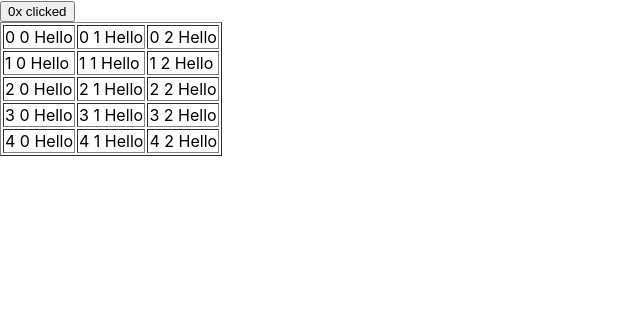
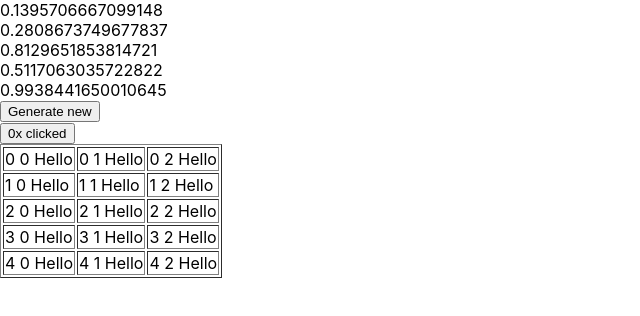
Before and after one commit to MartinNuc/react-course-2023-03-23, a React (Create React App) app: page / in a window 1280 px wide. Shown: the top 316 px of the page, without its empty margins (0-640 px from the left). Built offline with nearby package versions, Linux system fonts and the light colour scheme.

Commit message:
number generator

```diff
--- a/src/App.js
+++ b/src/App.js
@@ -1,9 +1,11 @@
 import './App.css';
 import { Table } from './table/Table';
 import { CounterButton } from './counter-button/CounterButton';
+import {NumberGeneratorFn} from './number-generator/NumberGeneratorFn';
 
 function App() {
   return <>
+    <NumberGeneratorFn pregeneratedCount={5} />
     <CounterButton />
     <Table rows={5} columns={3} />
   </>;
--- a/src/counter-button/CounterButton.js
+++ b/src/counter-button/CounterButton.js
@@ -3,7 +3,7 @@ import { useState } from 'react';
 export const CounterButton = () => {
   const [counter, setCounter] = useState(0);
 
-  return <button onClick={() => setCounter(counter + 1)}>
+return <button onClick={() => setCounter(counter + 1)}>
     {counter}x clicked
   </button>
 }
--- /dev/null
+++ b/src/number-generator/NumberGeneratorFn.js
@@ -0,0 +1,18 @@
+import { useState } from "react"
+
+export const NumberGeneratorFn = ({ pregeneratedCount }) => {
+  const [generatedNumbers, setGeneratedNumbers] = useState(() => {
+    return Array(pregeneratedCount)
+      .fill(0)
+      .map(() => Math.random())
+  });
+
+  function generateNew() {
+    setGeneratedNumbers([...generatedNumbers, Math.random()]);
+  }
+
+  return <div>
+    {generatedNumbers.map((num, index) => <div key={index}>{num}</div>)}
+    <button type="button" onClick={() => generateNew()}>Generate new</button>
+  </div>
+}
```
Also changed, not shown: src/number-generator/NumberGeneratorClass.js (added, +24 -0 lines).
